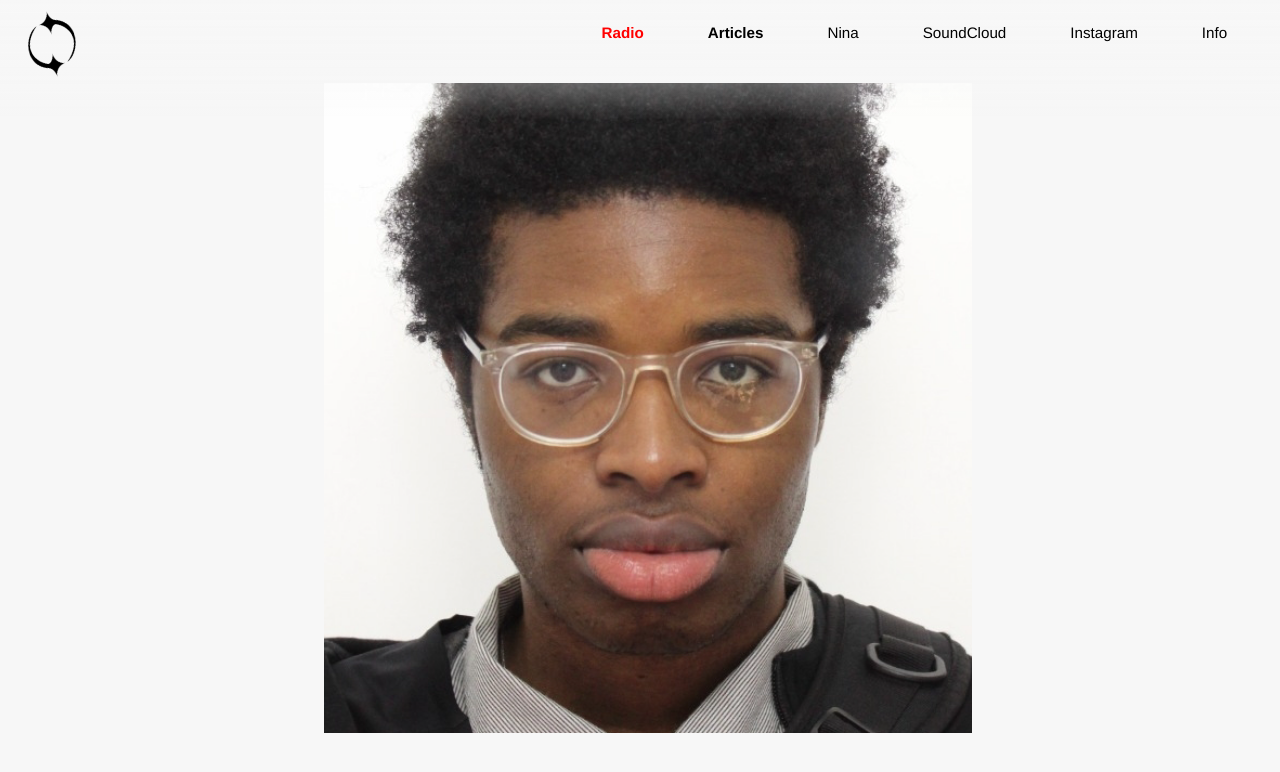
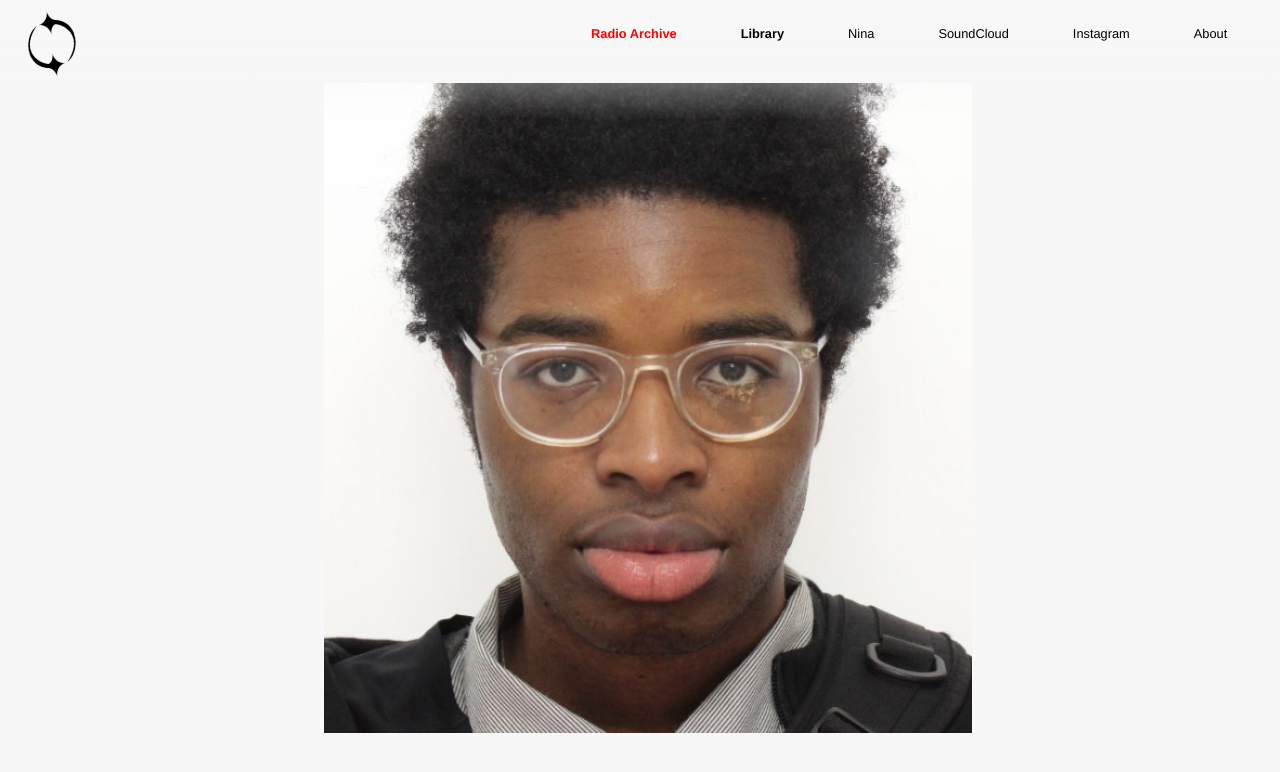
Before and after one commit to 19Horses/RadioProject, a React (Vite) app: page /#/ in a window 1280 px wide. Shown: the top 772 px of the page. Built offline with nearby package versions, Linux system fonts and the light colour scheme.

Commit message:
the website is done

```diff
--- a/src/App.css
+++ b/src/App.css
@@ -295,7 +295,7 @@
   position: fixed; /* Ensure the header is fixed to the viewport */
   top: 2vh; /* Align to the top of the viewport */
   right: 0vh;
-  width: 50%; /* Full width */
+  width: 70%; /* Full width */
   padding-top: 0.5vw; /* Adjust padding as needed */
   height: 4vh; /* Adjust height as needed */
   z-index: 990; /* Ensure it stays on top of other elements */
@@ -488,12 +488,13 @@ position: absolute;
 
 .header-item {
   font-family: Helvetica;
-  font-size: 1.9vh;
+  font-size: 1.6vh;
   color: black;
   text-decoration: none;
   transition: opacity 0.3s ease-in-out;
   padding-left: 2.5vw;
   padding-right: 2.5vw;
+  text-align: center;
 }
 
 .header-item:hover {
--- a/src/header.jsx
+++ b/src/header.jsx
@@ -44,7 +44,7 @@ const Header = ({ onInfoClick, onArticleClick, onRadioClick }) => {
                     color: selected === "Radio" ? "red" : "black",
                   }}
                 >
-                  <b>Radio</b>
+                  <b>Radio Archive</b>
                 </a>
                 <a
                   className="header-item"
@@ -60,7 +60,7 @@ const Header = ({ onInfoClick, onArticleClick, onRadioClick }) => {
                   }}
                   target="_blank"
                 >
-                  <b>Articles</b>
+                  <b>Library</b>
                 </a>
                 <a
                   className="header-item"
@@ -95,7 +95,7 @@ const Header = ({ onInfoClick, onArticleClick, onRadioClick }) => {
                     color: selected === "Info" ? "red" : "black",
                   }}
                 >
-                  Info
+                  About
                 </a>
               </div>
             )}
@@ -113,7 +113,7 @@ const Header = ({ onInfoClick, onArticleClick, onRadioClick }) => {
                 color: selected === "Radio" ? "red" : "black",
               }}
             >
-              <b>Radio</b>
+              <b>Radio Archive</b>
             </a>
             <a
               className="header-item"
@@ -128,7 +128,7 @@ const Header = ({ onInfoClick, onArticleClick, onRadioClick }) => {
               }}
               target="_blank"
             >
-              <b>Articles</b>
+              <b>Library</b>
             </a>
             <a
               className="header-item"
@@ -162,7 +162,7 @@ const Header = ({ onInfoClick, onArticleClick, onRadioClick }) => {
                 color: selected === "Info" ? "red" : "black",
               }}
             >
-              Info
+              About
             </a>
           </>
         )}
```
